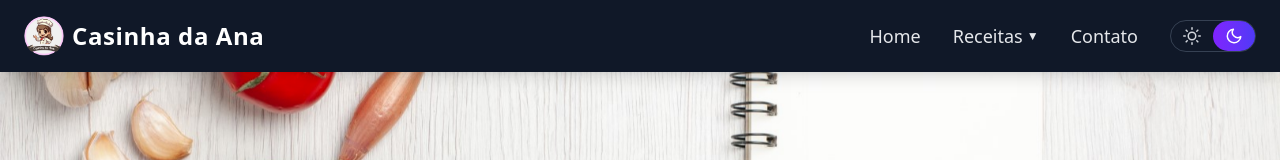
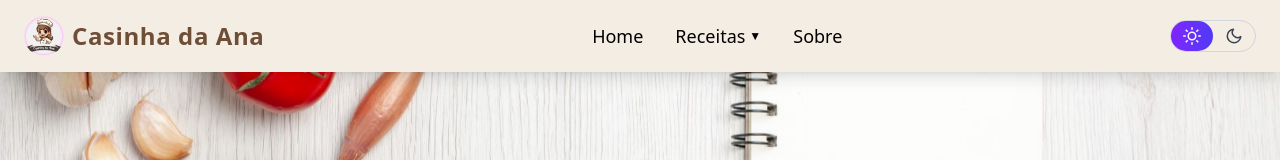
Before and after one commit to allansf29/receitas-site, a React (Vite) app in the folder Front-End/: page / in a window 1280 px wide. Shown: the top 160 px of the page. Built offline with nearby package versions, Linux system fonts and the light colour scheme; no server answers; a web font is replaced by a local one.

Commit message:
Atualizando e corrigindo bugs no Navbar responsivo.

```diff
--- a/Front-End/index.html
+++ b/Front-End/index.html
@@ -1,5 +1,5 @@
 <!doctype html>
-<html lang="en" class="dark">
+<html lang="en" class="">
   <head>
     <meta charset="UTF-8" />
     <link rel="icon" type="image/svg+xml" href="/vite.svg" />
--- a/Front-End/src/components/Navbar.tsx
+++ b/Front-End/src/components/Navbar.tsx
@@ -1,9 +1,8 @@
 import React, { useState, useRef } from 'react';
 import { motion } from 'framer-motion';
-
-// Importe seu componente de ThemeToggle
+import { Link } from "react-router-dom";
 import ThemeToggle from '../components/SliderToggle';
-import Logo from '../assets/img/logo.png'; // Substitua pelo caminho do seu logo
+import Logo from '../assets/img/logo.png';
 
 const Navbar: React.FC = () => {
   const [isMenuOpen, setIsMenuOpen] = useState(false);
@@ -23,26 +22,24 @@ const Navbar: React.FC = () => {
   const handleMouseLeave = () => {
     dropdownTimeoutRef.current = window.setTimeout(() => {
       setIsDropdownOpen(false);
-    }, 200); // Adiciona um atraso de 200ms para fechar o menu
+    }, 200);
   };
 
   return (
-    <header className="bg-gray-900 text-white shadow-lg sticky top-0 z-50 font-sans dark:bg-gray-900 dark:text-gray-200">
+    <header className="bg-background shadow-lg sticky top-0 z-50 font-sans dark:bg-gray-900 dark:text-gray-200">
       <nav className="container mx-auto px-6 py-4 flex items-center justify-between">
-        {/* Logo e Título */}
         <a href="/" className="flex items-center space-x-2">
-          {/* Substitua esta URL pela URL do seu logo */}
           <img src={Logo} alt="Logo Casinha da Ana" className="h-10 w-10 rounded-full" />
-          <span className="text-2xl font-bold text-white tracking-wide">
+          <span className="text-2xl font-bold text-primary tracking-wide">
             Casinha da Ana
           </span>
         </a>
 
         {/* Menu Principal (Desktop) */}
         <div className="hidden md:flex items-center space-x-8">
-          <a href="/" className="text-lg hover:text-yellow-400 transition-colors duration-200">
+          <Link to="/" className="text-lg hover:text-yellow-400 transition-colors duration-200">
             Home
-          </a>
+          </Link>
 
           {/* Container para o Dropdown */}
           <div
@@ -50,9 +47,9 @@ const Navbar: React.FC = () => {
             onMouseEnter={handleMouseEnter}
             onMouseLeave={handleMouseLeave}
           >
-            <a href="#" className="flex items-center text-lg hover:text-yellow-400 transition-colors duration-200">
+            <Link to="/receitas" className="flex items-center text-lg hover:text-yellow-400 transition-colors duration-200">
               Receitas <span className="ml-1 text-xs">▼</span>
-            </a>
+            </Link>
 
             {isDropdownOpen && (
               <motion.div
@@ -103,18 +100,19 @@ const Navbar: React.FC = () => {
             )}
           </div>
 
-          <a href="/contato" className="text-lg hover:text-yellow-400 transition-colors duration-200">
-            Contato
-          </a>
-
-          {/* Adicione o ThemeToggle aqui */}
+          <Link to="/sobre" className="text-lg hover:text-yellow-400 transition-colors duration-200">
+            Sobre
+          </Link>
+        </div>
+        <div className="hidden md:block">
           <ThemeToggle />
         </div>
 
+
         {/* Menu Mobile */}
         <div className="md:hidden flex items-center space-x-4">
-          <ThemeToggle />
-          <button onClick={toggleMenu} className="text-white focus:outline-none">
+
+          <button onClick={toggleMenu} className="text-primary focus:outline-none">
             <svg className="w-8 h-8" fill="none" stroke="currentColor" viewBox="0 0 24 24" xmlns="http://www.w3.org/2000/svg">
               <path strokeLinecap="round" strokeLinejoin="round" strokeWidth="2" d={isMenuOpen ? "M6 18L18 6M6 6l12 12" : "M4 6h16M4 12h16m-7 6h7"}></path>
             </svg>
@@ -122,14 +120,27 @@ const Navbar: React.FC = () => {
         </div>
       </nav>
 
-      {/* Menu Mobile */}
       {isMenuOpen && (
         <motion.div
-          initial={{ opacity: 0, y: -20 }}
+          initial={{ opacity: 0 }}
+          animate={{ opacity: 1 }}
+          exit={{ opacity: 0 }}
+          transition={{ duration: 0.2 }}
+          className="fixed inset-0 md:hidden z-40"
+        >
+          {/* overlay que desfoca e fecha ao clicar fora */}
+          <div className="absolute inset-0 bg-black/30 backdrop-blur-sm" onClick={toggleMenu} />
+
+          {/* menu em si (parte visível) */}
+          <motion.div
+            initial={{ opacity: 0, y: -10 }}
             animate={{ opacity: 1, y: 0 }}
-          transition={{ duration: 0.3 }}
-          className="md:hidden bg-gray-800 py-4"
+            exit={{ opacity: 0, y: -10 }}
+            transition={{ duration: 0.2 }}
+            className="fixed left-0 right-0 top-0 md:hidden bg-text dark:bg-gray-800 py-4 z-50"
+            onClick={(e) => e.stopPropagation()} // evita fechar ao clicar dentro do menu
           >
+
             <a href="/" className="block px-6 py-3 text-lg text-white hover:bg-gray-700 transition-colors duration-200" onClick={toggleMenu}>
               Home
             </a>
@@ -160,6 +171,10 @@ const Navbar: React.FC = () => {
             <a href="/contato" className="block px-6 py-3 text-lg text-white hover:bg-gray-700 transition-colors duration-200" onClick={toggleMenu}>
               Contato
             </a>
+            <div className="px-40 mb-2">
+              <ThemeToggle />
+            </div>
+          </motion.div>
         </motion.div>
       )}
     </header>
--- a/Front-End/src/components/SliderToggle.tsx
+++ b/Front-End/src/components/SliderToggle.tsx
@@ -8,7 +8,7 @@ const TOGGLE_CLASSES =
   "text-sm font-medium flex items-center gap-2 px-3 py-1.5 transition-colors relative z-10";
 
 const ThemeToggle = () => {
-  const [selected, setSelected] = useState<ToggleOptionsType>("dark");
+  const [selected, setSelected] = useState<ToggleOptionsType>("light");
 
   useEffect(() => {
     const root = window.document.documentElement;
```
Lines whose indentation alone changed are shown as unchanged.
